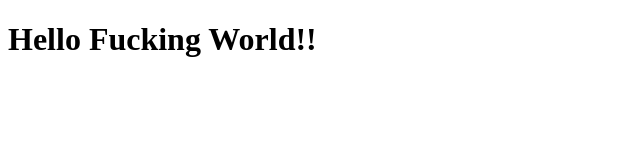
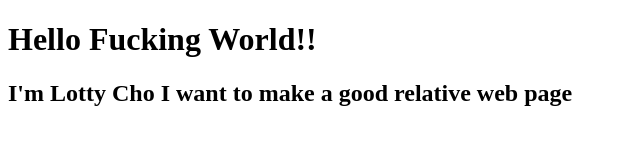
Before and after one commit to lotty02cho/GitSample, a plain HTML site: page ResponsiveWeb0812/WebContent/Index.html in a window 1280 px wide. Shown: the whole page, without its empty margins (0-640 px from the left). Drawn offline with Linux system fonts and the light colour scheme.

Commit message:
Initial commit3

```diff
--- a/ResponsiveWeb0812/WebContent/Index.html
+++ b/ResponsiveWeb0812/WebContent/Index.html
@@ -6,5 +6,6 @@
 </head>
 <body>
 	<h1>Hello Fucking World!!</h1>
+	<h2>I'm Lotty Cho I want to make a good relative web page</h2>
 </body>
 </html>
```
